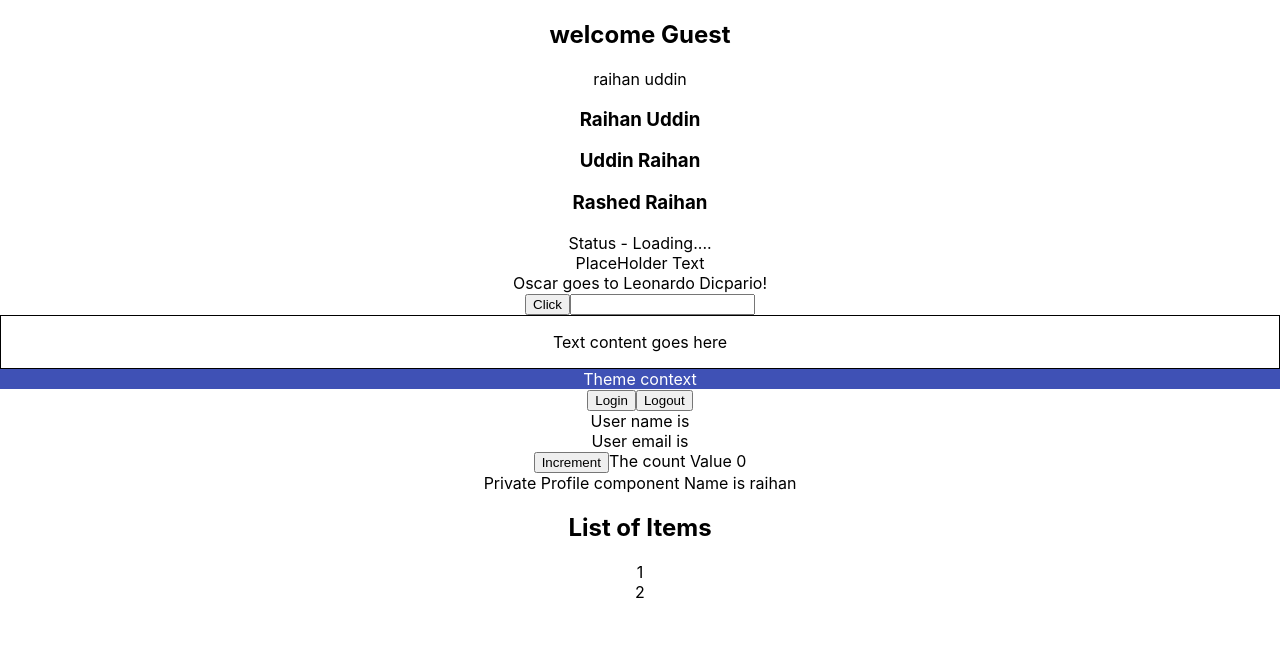
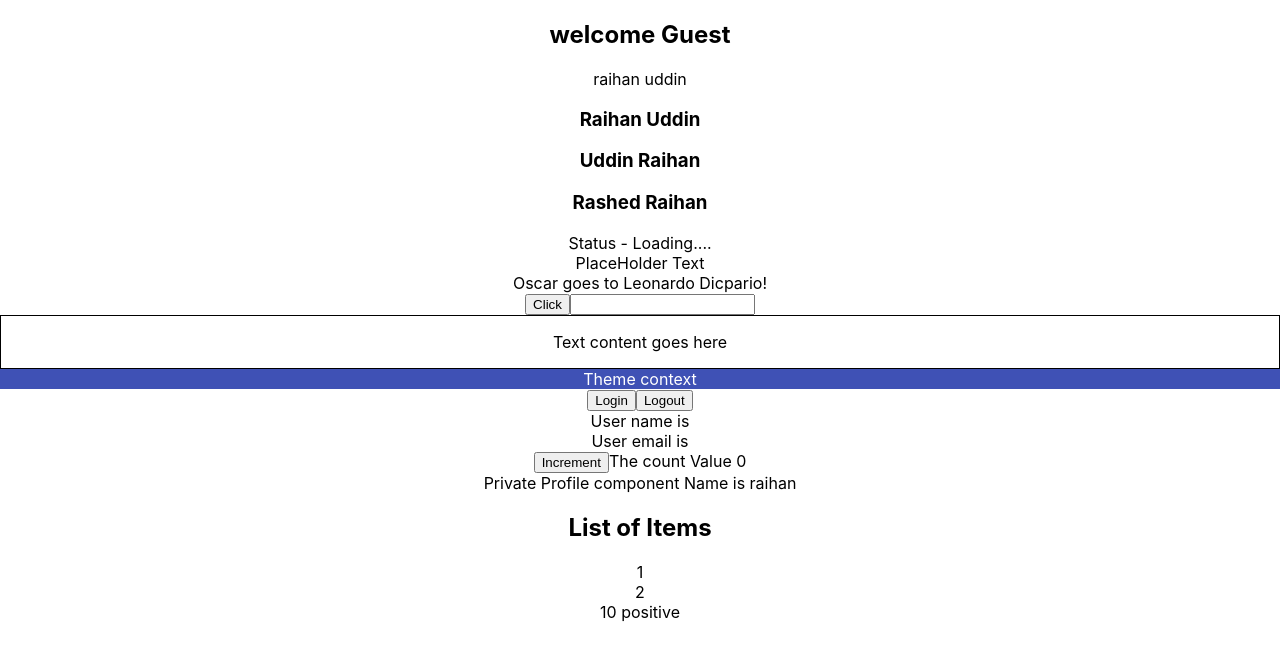
Before and after one commit to raihanwebmaster/React-TypeScript, a React (Create React App) app: page / in a window 1280 px wide. Shown: the top 656 px of the page. Built offline with nearby package versions, Linux system fonts and the light colour scheme.

Commit message:
restricting_props

```diff
--- a/src/App.tsx
+++ b/src/App.tsx
@@ -16,6 +16,7 @@ import { Counter } from "./components/class/Counter";
 import { Private } from "./components/auth/Private";
 import { Profile } from "./components/auth/Profile";
 import { List } from "./components/generics/List";
+import { RandomNumber } from "./components/restriction/RandomNumber";
 
 function App() {
   const personName = {
@@ -76,6 +77,7 @@ function App() {
         ]}
         onClick={(item) => console.log(item)}
       />
+      <RandomNumber value={10} isPositive />
     </div>
   );
 }
--- /dev/null
+++ b/src/components/restriction/RandomNumber.tsx
@@ -0,0 +1,33 @@
+type RandomNumberType={
+    value:number
+}
+type PositiveNumber = RandomNumberType &{
+    isPositive: boolean
+    isNegative?: never
+    isZero?: never
+}
+type NegativeNumber = RandomNumberType &{
+    isNegative: boolean
+    isPositive?: never
+    isZero?: never
+}
+type Zero = RandomNumberType &{
+    isZero: boolean
+    isPositive?: never
+    isNegative?: never
+}
+
+type RandomNumberProps= PositiveNumber | NegativeNumber | Zero
+
+export const RandomNumber =({
+    value,
+    isPositive,
+    isNegative,
+    isZero
+}: RandomNumberProps) =>{
+    return (
+        <div>
+            {value} {isPositive && 'positive'} {isNegative && 'negative'} {isZero && 'zero'}
+        </div>
+    )
+}
```
